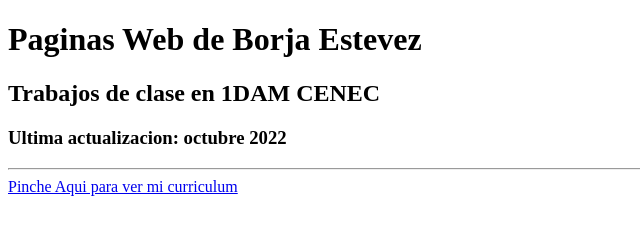
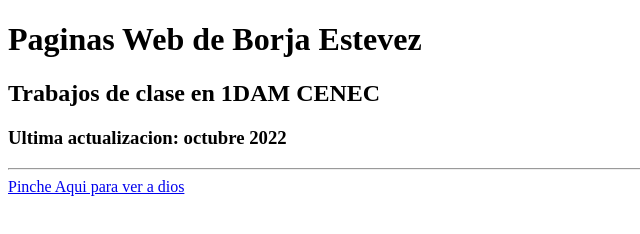
Before and after one commit to BorjaEA/publico1, a plain HTML site: page index.html in a window 1280 px wide. Shown: the full height of the page, 0-640 px from the left. Drawn offline with Linux system fonts and the light colour scheme.

Commit message:
Update index.html

```diff
--- a/index.html
+++ b/index.html
@@ -13,7 +13,7 @@
     <h2>Trabajos de clase en 1DAM CENEC</h2>
     <h3>Ultima actualizacion: octubre 2022</h3>
     <hr />
-    <a target = "_blank" href="https://tenor.com/es/ver/rick-roll-gif-23595798">Pinche Aqui para ver mi curriculum</a>
+    <a target = "_blank" href="https://tenor.com/es/ver/rick-roll-gif-23595798">Pinche Aqui para ver a dios</a>
 
 </body>
 
```
